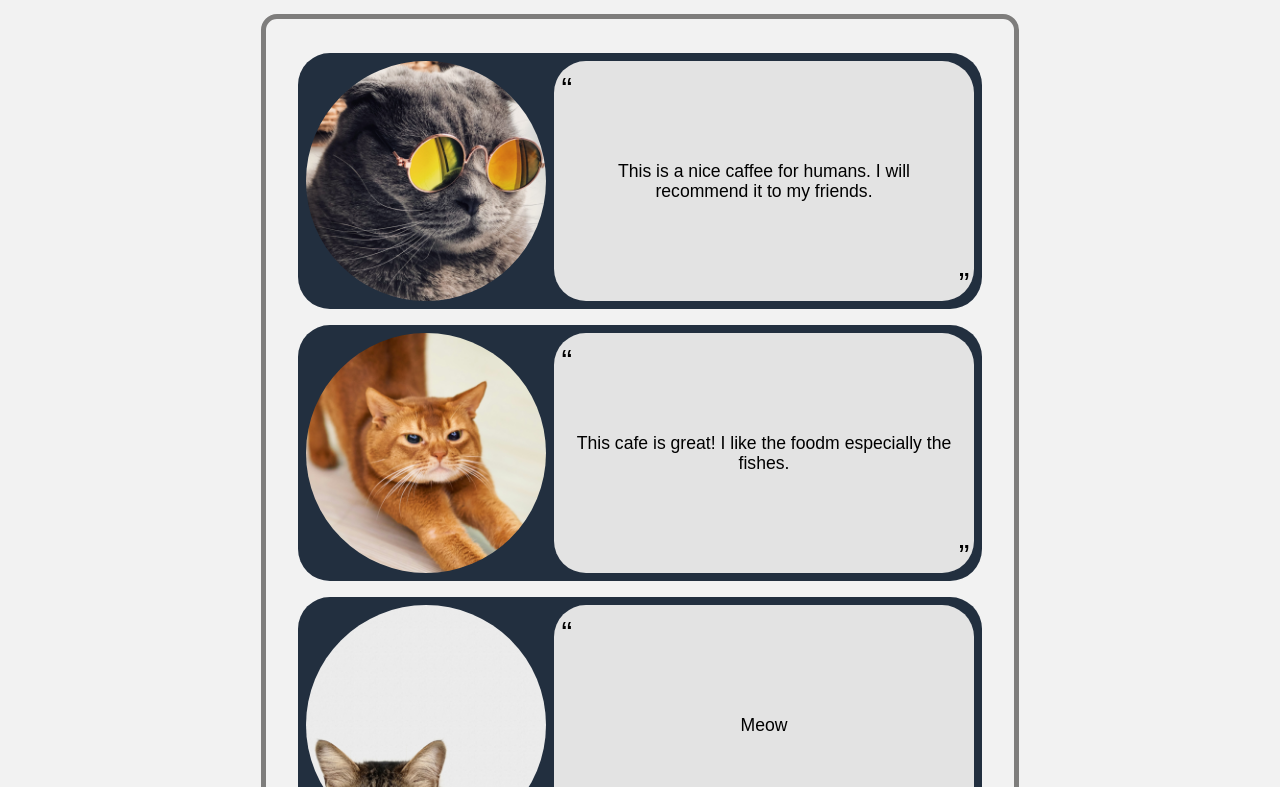
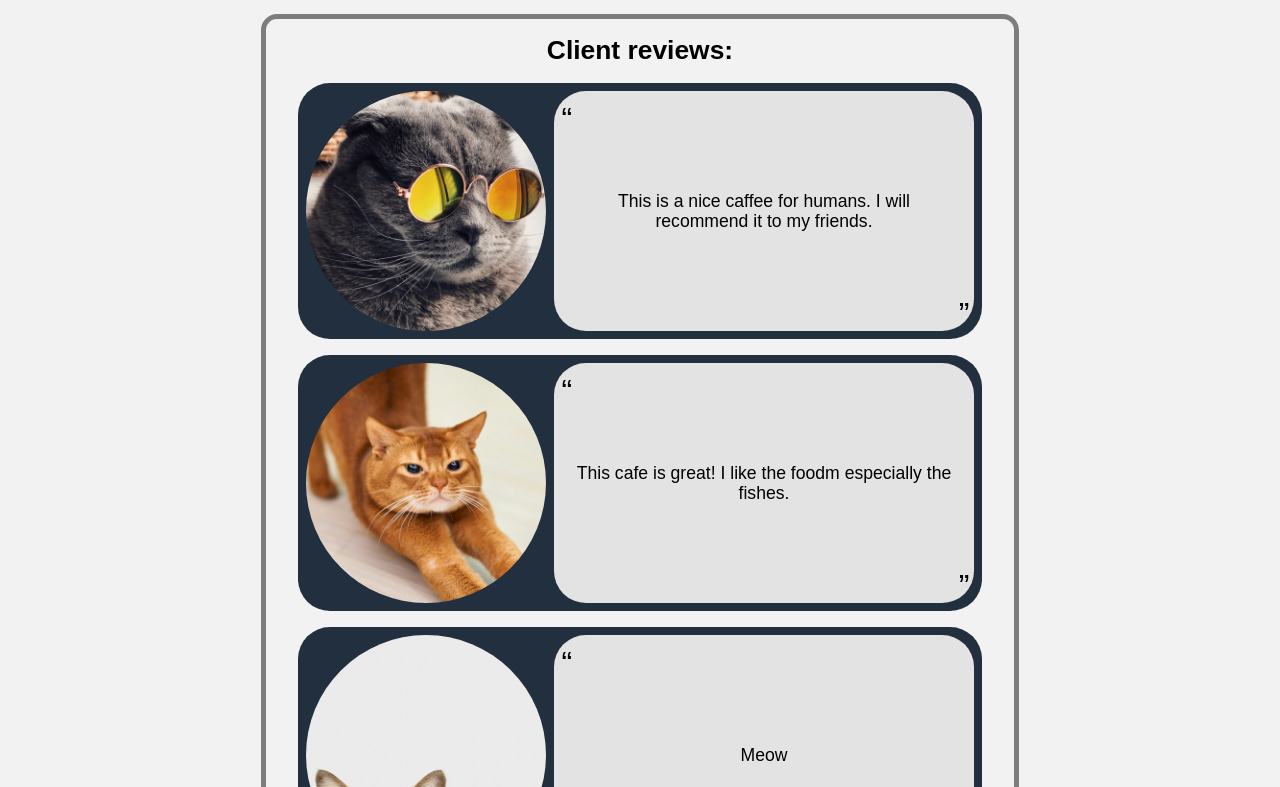
Before and after one commit to 1256-bits/cafe-page, a website built with webpack: page src/index.html in a window 1280 px wide. Shown: the part 181-968 px from the top of the page. Built offline with nearby package versions, Linux system fonts and the light colour scheme; a web font is replaced by a local one.

Commit message:
Add header

```diff
--- a/src/index.html
+++ b/src/index.html
@@ -22,6 +22,7 @@
     </header>
     <main class="main ft-main">
       <div class="tab testimonials">
+          <h2 class="center">Client reviews:</h2>
         <ul class="grid">
           <li class="grid center bg-primary">
             <img src="./cat-pic-1.png" alt="client photo" />
```
